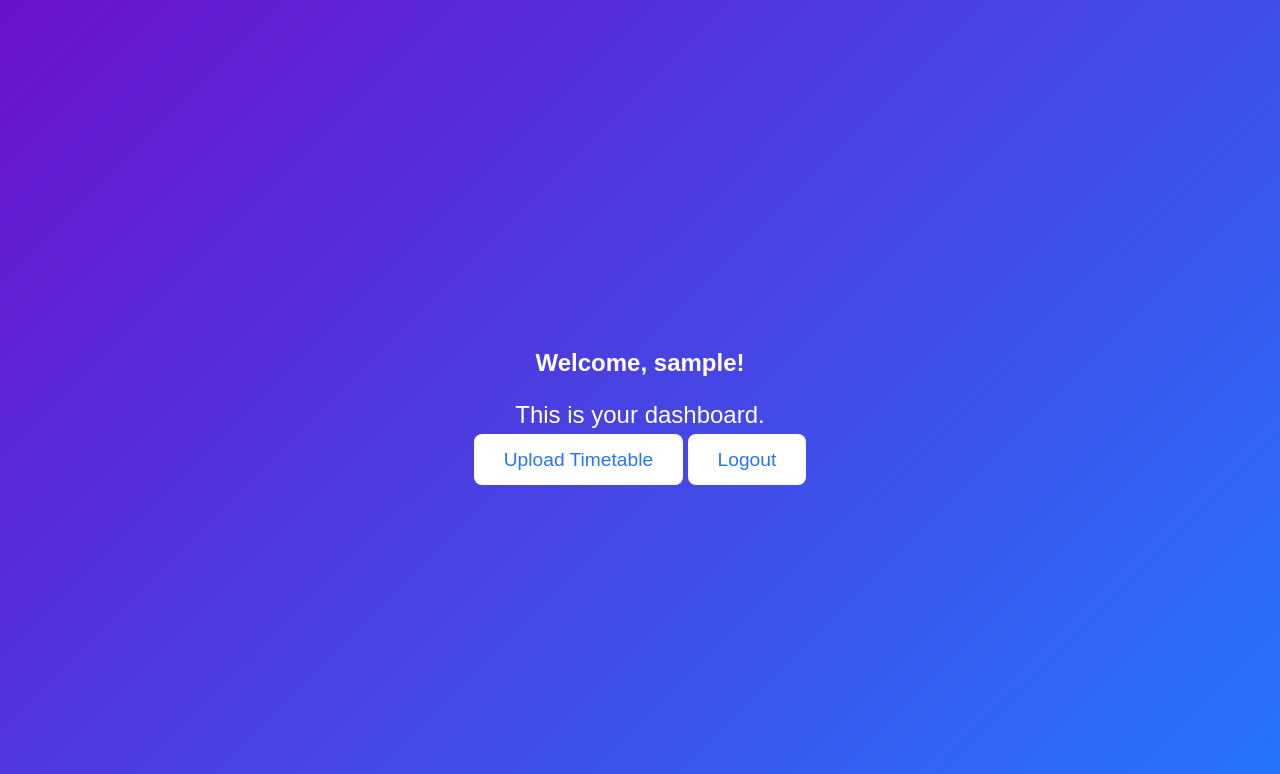
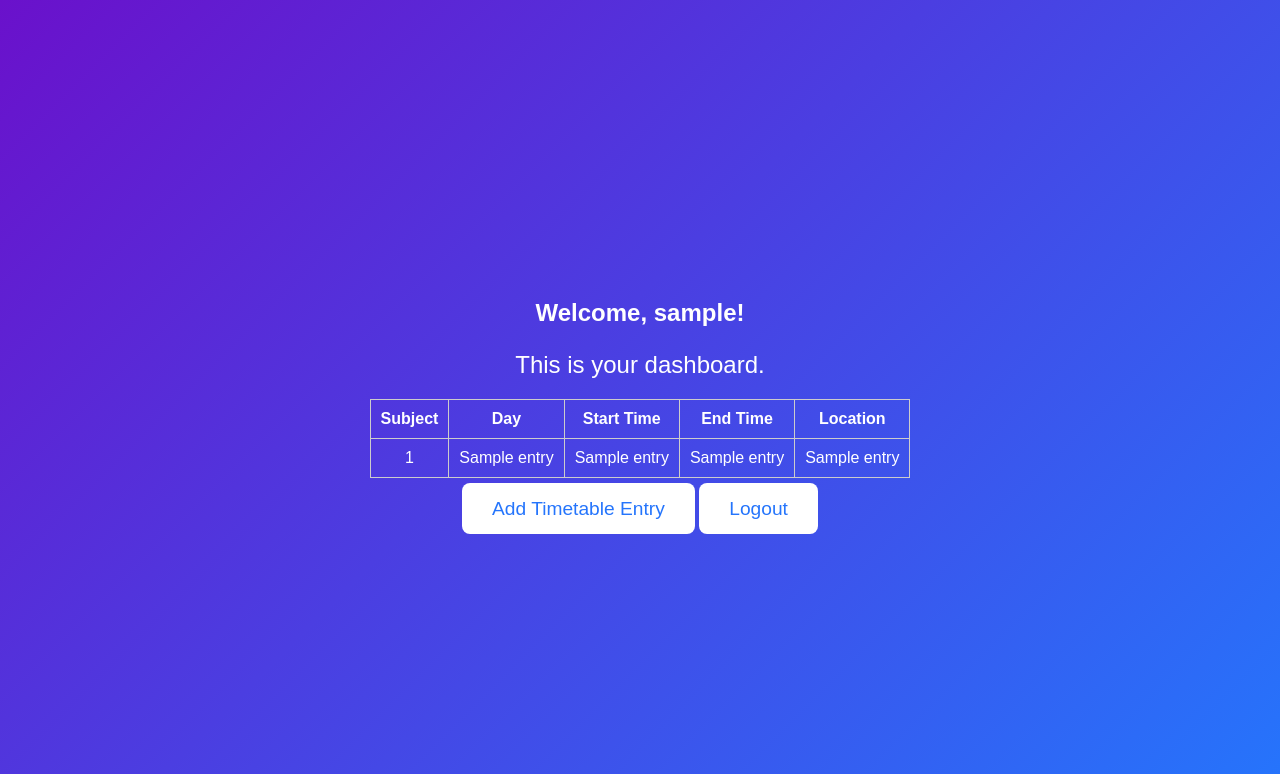
Before and after one commit to hyoond/TT4L-04, a Flask app: template templates/dashboard.html in a window 1280 px wide. Shown: the top 774 px of the page. Run offline with Flask 3, Linux system fonts and the light colour scheme; the template is opened without the code that fills it: most values are stand-ins (such as "Sample title", 1, 10 or a date in 2020).

Commit message:
New page Timetable

```diff
--- a/templates/dashboard.html
+++ b/templates/dashboard.html
@@ -3,13 +3,60 @@
 <head>
     <title>Dashboard - TimelySync</title>
     <link rel="stylesheet" href="{{ url_for('static', filename='style.css') }}">
+    <style>
+        table {
+            width: 100%;
+            border-collapse: collapse;
+            margin-top: 20px;
+        }
+        table, th, td {
+            border: 1px solid #ccc;
+        }
+        th, td {
+            padding: 10px;
+            text-align: center;
+        }
+        .actions {
+            margin-top: 20px;
+        }
+    </style>
 </head>
 <body>
     <div class="container">
         <h2>Welcome, {{ username }}!</h2>
         <p>This is your dashboard.</p>
-        <a href="/upload" class="btn">Upload Timetable</a>
-        <a href="/logout" class="btn">Logout</a>
+
+        {% if timetable %}
+            <table>
+                <thead>
+                    <tr>
+                        <th>Subject</th>
+                        <th>Day</th>
+                        <th>Start Time</th>
+                        <th>End Time</th>
+                        <th>Location</th>
+                    </tr>
+                </thead>
+                <tbody>
+                    {% for entry in timetable %}
+                    <tr>
+                        <td>{{ entry[0] }}</td>
+                        <td>{{ entry[1] }}</td>
+                        <td>{{ entry[2] }}</td>
+                        <td>{{ entry[3] }}</td>
+                        <td>{{ entry[4] }}</td>
+                    </tr>
+                    {% endfor %}
+                </tbody>
+            </table>
+        {% else %}
+            <p>You haven't added any timetable entries yet.</p>
+        {% endif %}
+
+        <div class="actions">
+            <a href="{{ url_for('timetable') }}" class="btn">Add Timetable Entry</a>
+            <a href="{{ url_for('logout') }}" class="btn">Logout</a>
+        </div>
     </div>
     {% if alert %}
         <script>
--- a/templates/signup.html
+++ b/templates/signup.html
@@ -20,12 +20,18 @@
      <label for="Email">Email:</label>
 <input type="email" id="first" name="email"
     placeholder="Enter your Email" required>
+    <p class="tip">* Only MMU email allowed</p>
       </div>
     <br>
     <div class="input">
 <label for="password">Password:</label>
 <input type="password" id="password" name="password"
     placeholder="Enter your Password" required>
+    <ul class="tip-list">
+                <li>Password must be at least 8 characters</li>
+                <li>Must include at least 1 number</li>
+                <li>Must include at least 1 symbol (e.g., !@#$)</li>
+            </ul>
      </div>
      <br>
     <button type="submit"> Submit </button>
```
Also changed, not shown: templates/timetable.html (added, +38 -0 lines), templates/upload.html (+26 -0 lines).
